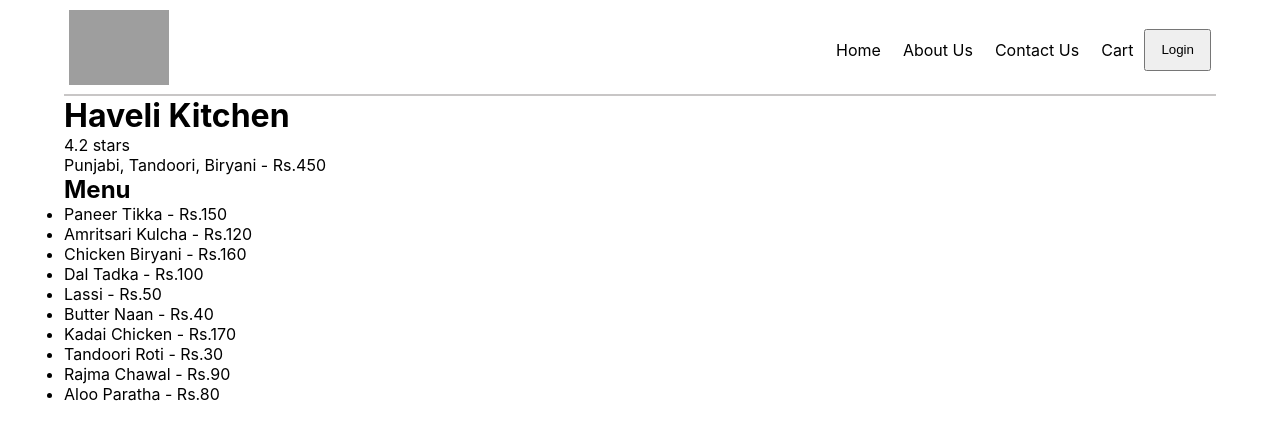
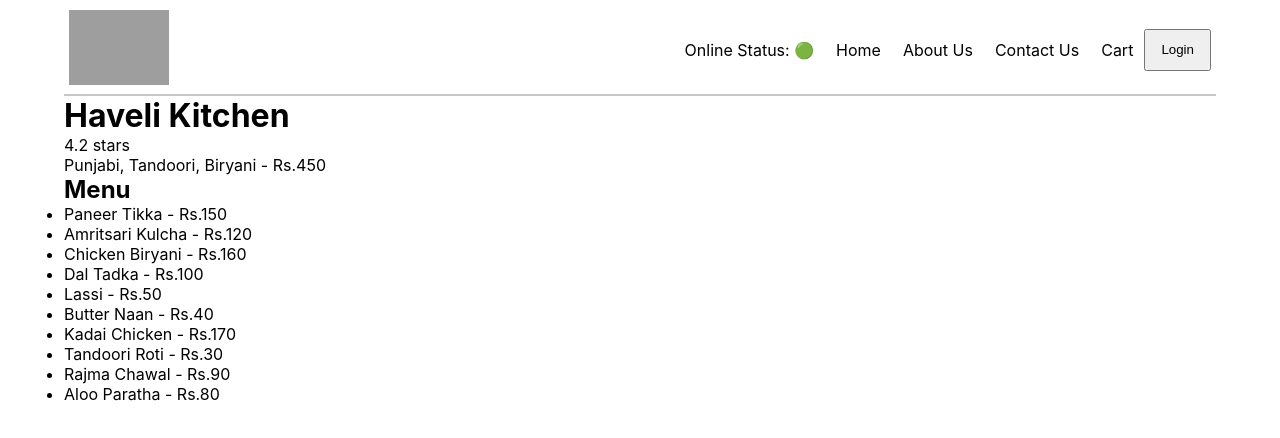
Before and after one commit to CriminalGod/playing-with-react, a React (Vite) app in the folder creating-app/: page /restaurants/RES-MG-HAVELI in a window 1280 px wide. Shown: the top 438 px of the page. Built offline with nearby package versions, Linux system fonts and the light colour scheme; data requests are answered from the project's data file; grey boxes are pictures that could not be loaded.

Commit message:
Custom Hooks; Lazy loading or Dynamic Import, lazy(()=>import(path)), Suspense

```diff
--- a/creating-app/src/components/Body.jsx
+++ b/creating-app/src/components/Body.jsx
@@ -3,6 +3,7 @@ import RestaurantCard from "./RestaurantCard";
 import Shimmer from "./Shimmer";
 import { Link } from "react-router-dom";
 import { API_URL } from "../utils/constants";
+import useOnlineStatus from "../utils/useOnlineStatus";
 
 const Body = () => {
   const [listOfRestaurants, setListOfRestaurants] = useState([]);
@@ -18,7 +19,6 @@ const Body = () => {
     // this return function get called when this function component get unmounted
     return () => {
       console.log("Body unmounted...");
-
     };
   }, []);
 
@@ -30,6 +30,12 @@ const Body = () => {
     setfilteredRestaurantList(json);
     // }, 2000);
   };
+
+  const onlineStatus = useOnlineStatus();
+
+  if (onlineStatus === false) {
+    return <h1>Looks like you are offline, check your connection</h1>;
+  }
 
   // // Conditional Rendering -> Rendering based on condition
   // if (listOfRestaurants.length === 0) {
--- a/creating-app/src/components/Header.jsx
+++ b/creating-app/src/components/Header.jsx
@@ -1,5 +1,6 @@
 import { useEffect, useState } from "react";
 import { Link } from "react-router-dom";
+import useOnlineStatus from "../utils/useOnlineStatus";
 
 const Header = () => {
   const [btnName, setBtnName] = useState(false);
@@ -8,6 +9,8 @@ const Header = () => {
   useEffect(() => {
     console.log("useEffect called in Header Component...");
   }, [btnName]);
+
+  const onlineStatus = useOnlineStatus();
 
   return (
     <div className="header">
@@ -20,6 +23,7 @@ const Header = () => {
       </Link>
       <div className="nav-items">
         <ul>
+          <li>Online Status: {onlineStatus ? "🟢" : "🔴"}</li>
           <li>
             <Link to="/">Home</Link>
           </li>
--- a/creating-app/src/components/RestaurantMenu.jsx
+++ b/creating-app/src/components/RestaurantMenu.jsx
@@ -1,26 +1,11 @@
-import { useEffect, useState } from "react";
+import { useParams } from "react-router-dom";
+import useRestaurantMenu from "../utils/useRestaurantMenu";
 import Shimmer from "./Shimmer";
-import { API_URL } from "../utils/constants";
-import { useParams } from "react-router-dom";
 
 const RestaurantMenu = () => {
-  const [resInfo, setResInfo] = useState(null);
-
   const { resId } = useParams();
 
-  useEffect(() => {
-
-    const fetchData = async () => {
-        const data = await fetch(API_URL);
-        const json = await data.json();
-        const restaurantInfo = json.find((res) => res.data.id === resId);
-        setResInfo(restaurantInfo);
-      };
-
-    fetchData();
-  }, [resId]);
-
-
+  const resInfo = useRestaurantMenu(resId);
 
   if (resInfo === null) return <Shimmer />;
 
--- a/creating-app/src/main.jsx
+++ b/creating-app/src/main.jsx
@@ -3,11 +3,21 @@ import { createRoot } from "react-dom/client";
 import { createBrowserRouter, RouterProvider } from "react-router-dom";
 import "./index.css";
 import App from "./App";
-import About from "./components/About";
 import Contact from "./components/Contact";
 import Error from "./components/Error";
 import Body from "./components/Body";
 import RestaurantMenu from "./components/RestaurantMenu";
+import { lazy, Suspense } from "react";
+
+
+// chunking
+// code splitting
+// dynamic loading
+// lazy loading
+// on demand loading
+// dynamic import
+
+const About = lazy(() => import("./components/About"));
 
 const appRouter = createBrowserRouter([
   {
@@ -20,7 +30,7 @@ const appRouter = createBrowserRouter([
       },
       {
         path: "/about",
-        element: <About />,
+        element: <Suspense fallback={<h1>Loading ...</h1>}> <About /></Suspense>,
       },
       {
         path: "/contact",
--- /dev/null
+++ b/creating-app/src/utils/useOnlineStatus.js
@@ -0,0 +1,18 @@
+import { useEffect, useState } from "react";
+
+const useOnlineStatus = () => {
+  const [onlineStatus, setOnlineStatus] = useState(true);
+
+  useEffect(() => {
+    window.addEventListener("offline", () => {
+      setOnlineStatus(false);
+    });
+    window.addEventListener("online", () => {
+      setOnlineStatus(true);
+    });
+  }, []);
+
+  return onlineStatus;
+};
+
+export default useOnlineStatus;
--- /dev/null
+++ b/creating-app/src/utils/useRestaurantMenu.js
@@ -0,0 +1,21 @@
+import { useState, useEffect } from "react";
+import { API_URL } from "./constants";
+
+const useRestaurantMenu = (resId) => {
+  const [resInfo, setResInfo] = useState(null);
+
+  useEffect(() => {
+    const fetchData = async () => {
+      const data = await fetch(API_URL);
+      const json = await data.json();
+      const restaurantInfo = json.find((res) => res.data.id === resId);
+      setResInfo(restaurantInfo);
+    };
+
+    fetchData();
+  }, [resId]);
+
+  return resInfo;
+};
+
+export default useRestaurantMenu;
```
